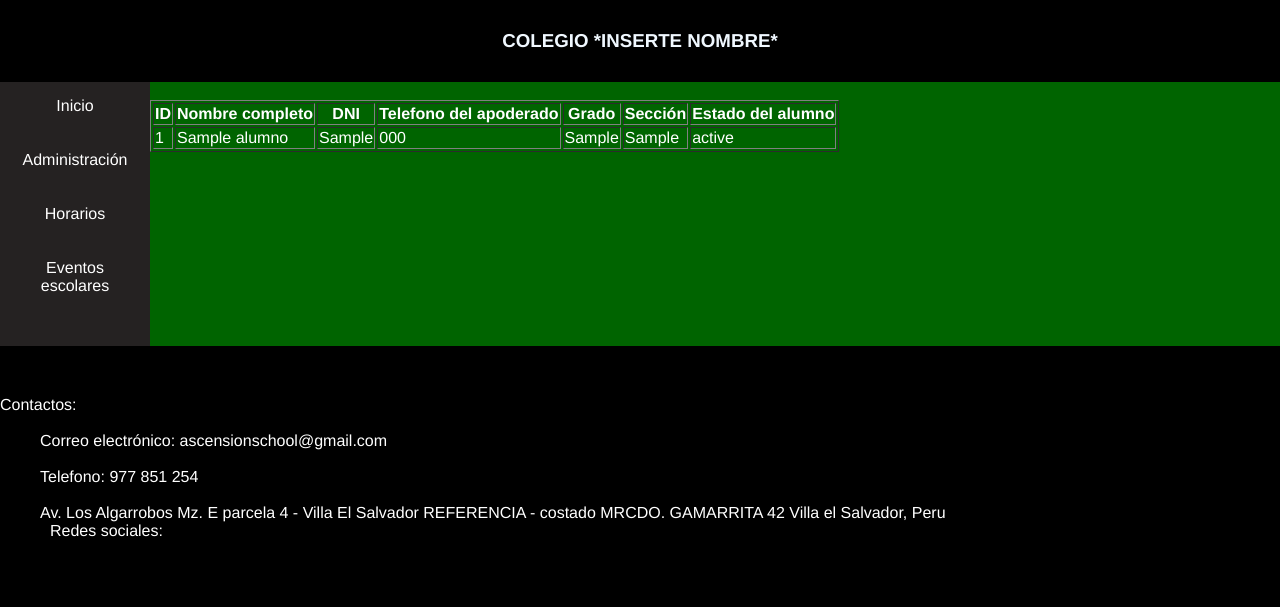
After one commit to alv4rol3on/proyectoColegio, a Flask app: page /listaDeAlumnos in a window 1280 px wide. The commit adds this page. Shown: the top 607 px of the page. Run offline with Flask 3, Linux system fonts and the light colour scheme; tables that the repository leaves empty or names only in its code hold one stand-in row (values such as "Sample post").

Commit message:
Cambios 25/01 12:58
- Registro de alumnos
- Cambio de estado del alumno(alumno de la escuela->retirado)
- Listado de alumnos

```diff
--- a/proyectoColegio/app.py
+++ b/proyectoColegio/app.py
@@ -10,11 +10,11 @@ app.config['SECRET_KEY'] = 'mikeysecreta'
 def conectar():
     conexion = mysql.connector.connect(
         user="root",
-        password="",
+        password="ajlz_74840106",
         host="localhost",
         database="proyectocole",
-        port="3307")
-    cursor = conexion.cursor()
+        port="3306")
+    cursor = conexion.cursor(dictionary=True)
     return conexion, cursor
 
 
@@ -26,6 +26,7 @@ def formularioAlumnos():
         nombre = aga.nombres.data
         apellidoPa = aga.apellidoPaterno.data
         apellidoMa = aga.apellidoMaterno.data
+        dni = aga.dni.data
         nroApo = aga.nroApoderado.data
         grado = aga.grado.data
         seccion = aga.seccion.data
@@ -35,15 +36,15 @@ def formularioAlumnos():
             conexion, cursor = conectar()
             cursor.execute(
                 f"""
-                INSERT INTO `alumnos`(`nombre`, `apellido`, `grado`, `seccion`) VALUES ('{aga.nombre.data}','{aga.apellido.data}','{aga.grado.data}','{aga.seccion.data}')
+                INSERT INTO `proyectocole`.`alumno` (`nombreCompleto`, `tipoUsuario`, `dni`, `telf`, `grado`, `seccion`, `estado`)
+                VALUES ('{aga.apellidoPaterno.data + " "+ aga.apellidoMaterno.data+ ", " + aga.nombres.data}', '{3}', '{aga.dni.data}', '{aga.nroApoderado.data}', '{aga.grado.data}', '{aga.seccion.data}', 'alumno');
                 """)
             conexion.commit()
-            return redirect(url_for("inicio.html"))
         except:
             print("ERROR A: ERROR AL INSERTAR UN NUEVO ALUMNO")
         finally:
             conexion.close()
-            return redirect("inicio")
+            return redirect(url_for("inicio"))
 
     return render_template("agregarAlumno.html", aga=aga)
 
@@ -54,8 +55,25 @@ def borrarAlumnos():
         id = ba.id.data
 
         #registro de base de datos
+        try:
+            conexion, cursor = conectar()
+            cursor.execute(
+                f"""
+                UPDATE `proyectocole`.`alumno` SET `estado` = 'retirado' WHERE `id` = {ba.id.data};
+                """)
+            conexion.commit()
+        except:
+            print("ERROR B: ERROR AL CAMBIAR ESTADO DEL ALUMNO")
+        finally:
+            conexion.close()
+            return redirect(url_for("inicio"))
 
     return render_template("borrarAlumno.html", ba=ba)
+
+@app.route("/listaDeAlumnos", methods=["GET", "POST"])
+def listaAlumnos():
+    listado = listar()
+    return render_template("listaAlumnos.html", listado = listado)
 
 #PAGINAS CON FORMULARIO PROFESOR
 @app.route("/agregarProfesor", methods=["GET", "POST"])
@@ -81,5 +99,19 @@ def inicio():
 def admin():
     return render_template("administracion.html")
 
+
+#otras funciones
+def listar():
+    conexion, cursor = conectar()
+    cursor.execute(
+        f"""
+        SELECT `alumno`.`id`, `alumno`.`nombreCompleto`, `alumno`.`dni`, `alumno`.`telf`,
+        `alumno`.`grado`, `alumno`.`seccion`, `alumno`.`estado` FROM `proyectocole`.`alumno`;
+        """)
+    lista = cursor.fetchall()
+    conexion.close()
+
+    return lista
+
 if __name__ == '__main__':
     app.run(debug=True)
--- a/proyectoColegio/forms.py
+++ b/proyectoColegio/forms.py
@@ -1,6 +1,6 @@
 from flask_wtf import FlaskForm
 from wtforms import StringField, IntegerField, SubmitField, EmailField, SelectField
-from wtforms.validators import DataRequired, Email
+from wtforms.validators import DataRequired, Email, Length
 
 salones = [("3 años", "3 años"), ("4 años", "4 años"), ("5 años", "5 años"), ("1ro prim", "1ro prim"), ("2do prim", "2do prim"),
             ("3ro prim", "3ro prim"), ("4to prim", "4to prim"), ("5to prim", "5to prim"), ("6to prim", "6to prim"),
@@ -22,6 +22,7 @@ class agregarAlumno(FlaskForm):
     nombres = StringField(validators=[DataRequired()], render_kw={"placeholder": "Ingrese los nombres del estudiante", "size":30})
     apellidoPaterno = StringField(validators=[DataRequired()], render_kw={"placeholder": "Ingrese el apellido paterno"})
     apellidoMaterno = StringField(validators=[DataRequired()], render_kw={"placeholder": "Ingrese el apellido materno"})
+    dni = IntegerField(validators=[DataRequired(), Length(min=9, max=9)], render_kw={"placeholder": "Ingrese el dni"})
     grado = SelectField("Grado del alumno: ", choices=salones)
     seccion = SelectField("Seccion: ", choices=[("A", "A"), ("B", "B")])
     nroApoderado = IntegerField(validators=[DataRequired()], render_kw={"placeholder": "Telefono del padre, madre o apoderado"})
@@ -30,3 +31,7 @@ class agregarAlumno(FlaskForm):
 class borrar(FlaskForm):
     id = IntegerField("Id de la persona: ", validators=[DataRequired()])
     boton = SubmitField("Borrar de los registros")
+
+class filtro(FlaskForm):
+    grado = SelectField("Grado del alumno: ", choices=salones)
+    buscar = SubmitField("Buscar")
--- a/proyectoColegio/templates/administracion.html
+++ b/proyectoColegio/templates/administracion.html
@@ -6,7 +6,7 @@
     <div class="enlaces">
         <table>
             <h2>Alumnos: </h2>
-            <a>Lista de alumnos</a><br/>
+            <a href="{{url_for('listaAlumnos')}}">Lista de alumnos</a><br/>
             <a href="{{url_for('formularioAlumnos')}}">Registrar</a><br/>
             <a>Actualizar información del alumno</a><br/>
             <a href="{{url_for('borrarAlumnos')}}">Borrar alumno de la lista</a><br/>
--- a/proyectoColegio/templates/agregarAlumno.html
+++ b/proyectoColegio/templates/agregarAlumno.html
@@ -6,7 +6,7 @@ content%}
   <form method="POST">
     {{aga.hidden_tag()}}{{aga.nombres}}<br />
     {{aga.apellidoPaterno}}{{aga.apellidoMaterno}}<br />
-    {{aga.nroApoderado}}<br /><br />
+    {{aga.dni}}{{aga.nroApoderado}}<br /><br />
     {{aga.grado.label}}{{aga.grado}}<br /><br />
     {{aga.seccion.label}}{{aga.seccion}}<br /><br />
     {{aga.boton}}
--- /dev/null
+++ b/proyectoColegio/templates/listaAlumnos.html
@@ -0,0 +1,27 @@
+{% extends 'base.html' %} {% block title%}Lista de alumnos{% endblock %} {%block
+    content%}
+    <br />
+        <table border="1">
+            <tr>
+                <th>ID</th>
+                <th>Nombre completo</th>
+                <th>DNI</th>
+                <th>Telefono del apoderado</th>
+                <th>Grado</th>
+                <th>Sección</th>
+                <th>Estado del alumno</th>
+            </tr>
+            {%for info in listado%}
+            <tr>
+                <td>{{info.id}}</td>
+                <td>{{info.nombreCompleto}}</td>
+                <td>{{info.dni}}</td>
+                <td>{{info.telf}}</td>
+                <td>{{info.grado}}</td>
+                <td>{{info.seccion}}</td>
+                <td>{{info.estado}}</td>
+            </tr>
+            {% endfor %}
+        </table>
+    <br /><br />
+    {% endblock %}
```
